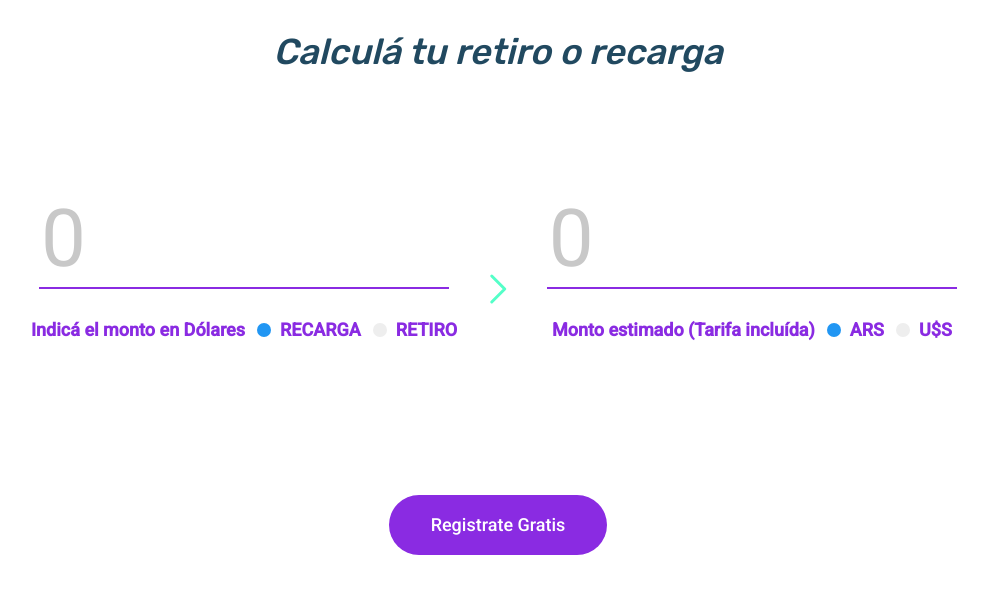
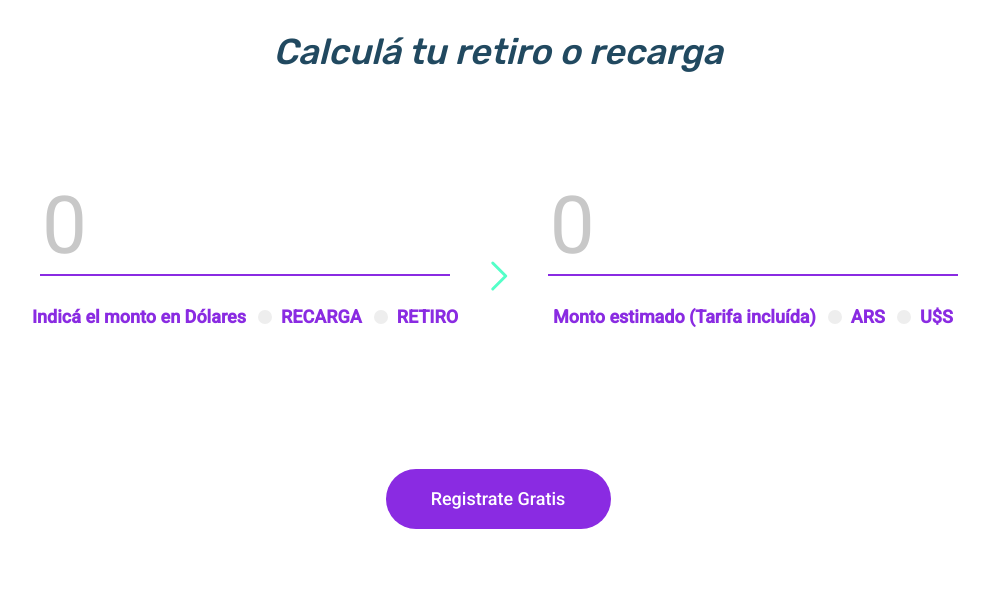
Before and after one commit to jonathanlevrero/NubiProyecto, a React (Create React App) app in the folder nubilanding/: page / in a window 1280 px wide. Shown: the top 594 px of the page, without its empty margins (142-1130 px from the left). Built offline with nearby package versions, Linux system fonts and the light colour scheme.

Commit message:
Ajustando ubicaciones.

```diff
--- a/nubilanding/src/components/calculadora/calculadora.js
+++ b/nubilanding/src/components/calculadora/calculadora.js
@@ -14,7 +14,7 @@ class Calculadora extends React.Component {
             <input type="text" placeholder="0" name="monto" id="monto" />
             <label>Indicá el monto en Dólares</label>
             <label className={styles.inputRadio} htmlFor="recarga">RECARGA
-              <input type="radio" checked="checked" id="recarga" name="tipodeoperacion" value="recarga"/>
+              <input type="radio" id="recarga" name="tipodeoperacion" value="recarga"/>
               <span className={styles.marcado}></span>
             </label>
             <label className={styles.inputRadio} htmlFor="retiro">RETIRO
@@ -29,7 +29,7 @@ class Calculadora extends React.Component {
             <input type="text" placeholder="0" name="resultado" id="resultado"/>
             <label>Monto estimado (Tarifa incluída)</label>
             <label className={styles.inputRadio} htmlFor="pesos">ARS
-              <input type="radio" checked="checked" id="pesos" name="tipodemoneda" value="pesos"/>
+              <input type="radio" id="pesos" name="tipodemoneda" value="pesos"/>
               <span className={styles.marcado}></span>
             </label>
             <label className={styles.inputRadio} htmlFor="dolares">U$S
--- a/nubilanding/src/components/calculadora/styles.module.scss
+++ b/nubilanding/src/components/calculadora/styles.module.scss
@@ -1,6 +1,7 @@
 .contenedor {
   width: 100%;
   text-align: center;
+  margin-bottom: 30px;
 }
 
 .titulo {
@@ -17,7 +18,7 @@
   display: flex;
   align-items: center;
   justify-content: center;
-  margin: 10% 5%;
+  margin: 115px 0 115px 65px;
 }
 
 .seccionValor {
@@ -99,6 +100,6 @@ label {
   background-color: blueviolet;
   border-radius: 30px;
   border: transparent;
-  width: 17%;
+  width: 225px;
   height: 60px;
 }
```
